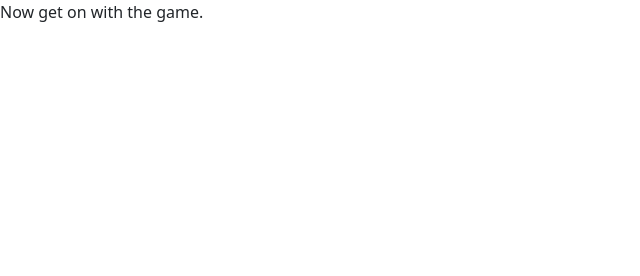
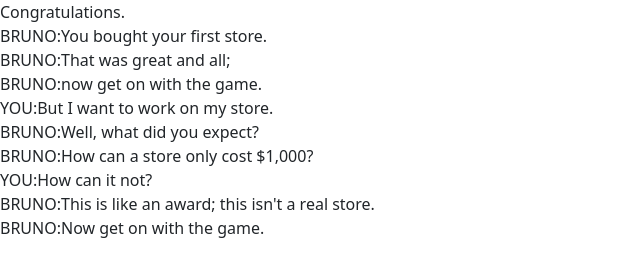
Before and after one commit to the-bruno-store/the-bruno-store-game, a plain HTML site: page first-store.html in a window 1280 px wide. Shown: the whole page, without its empty margins (0-640 px from the left). Drawn offline with nearby package versions, Linux system fonts and the light colour scheme.

Commit message:
Write a story for this
Signed-off-by: Bruno Zhong <69879040+Brunozhon@users.noreply.github.com>

```diff
--- a/first-store.html
+++ b/first-store.html
@@ -9,35 +9,28 @@
     <link href="manifest.json" rel="manifest">
   </head>
   <body>
-    <p>Congratulations.</p>
+    <p>Congratulations.<br></p>
     <script defer>
       var p = document.querySelector("p")
-      setTimeout(function() {
-        p.innerHTML = "You owned your first store."
-        setTimeout(function() {
-          p.innerHTML = "Now get on with the game."
-          setTimeout(function() {
-            // Create the suspense!
-            p.innerHTML = "Unless..."
-            setTimeout(function() {
-              p.innerHTML = "Unless you just..."
-              setTimeout(function() {
-                p.innerHTML = "Unless you just clicked on the Button one thousand times."
-                setTimeout(function() {
-                  p.innerHTML = "Sigh."
-                  setTimeout(function() {
-                    p.innerHTML = "Sigh. I can't give you a refund..."
-                    setTimeout(function() {
-                      p.innerHTML = "Sigh. I can't give you a refund, unless you wait to the Very End."
-                      // Finish here.
-                    }, 2000)
-                  }, 2000)
-                }, 2000)
-              }, 2000)
-            }, 2000)
-          }, 2000)
-        }, 2000)
-      }, 2000)
+      async function sleep(ms) {
+        return new Promise(() => setTimeout(resolve, ms))
+      }
+      function write(text, author) {
+        p.innerHTML += `${author ?? "BRUNO"}:` + text + "<br>"
+        sleep(2000)
+      }
+      async function main() {
+        write("You bought your first store.")
+        write("That was great and all;")
+        write("now get on with the game.")
+        write("But I want to work on my store.", "YOU")
+        write("Well, what did you expect?")
+        write("How can a store only cost $1,000?")
+        write("How can it not?", "YOU")
+        write("This is like an award; this isn't a real store.")
+        write("Now get on with the game.")
+      }
+      main()
     </script>
   </body>
 </html>
```
